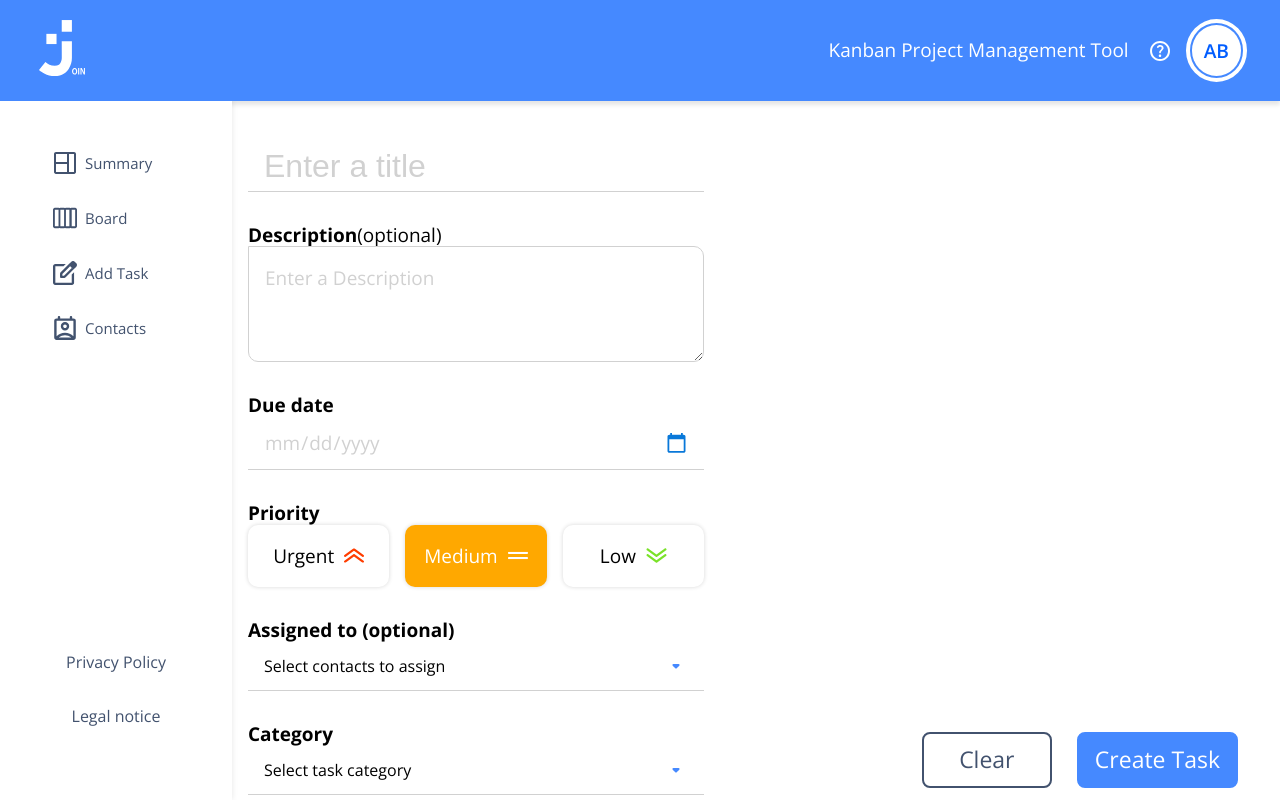
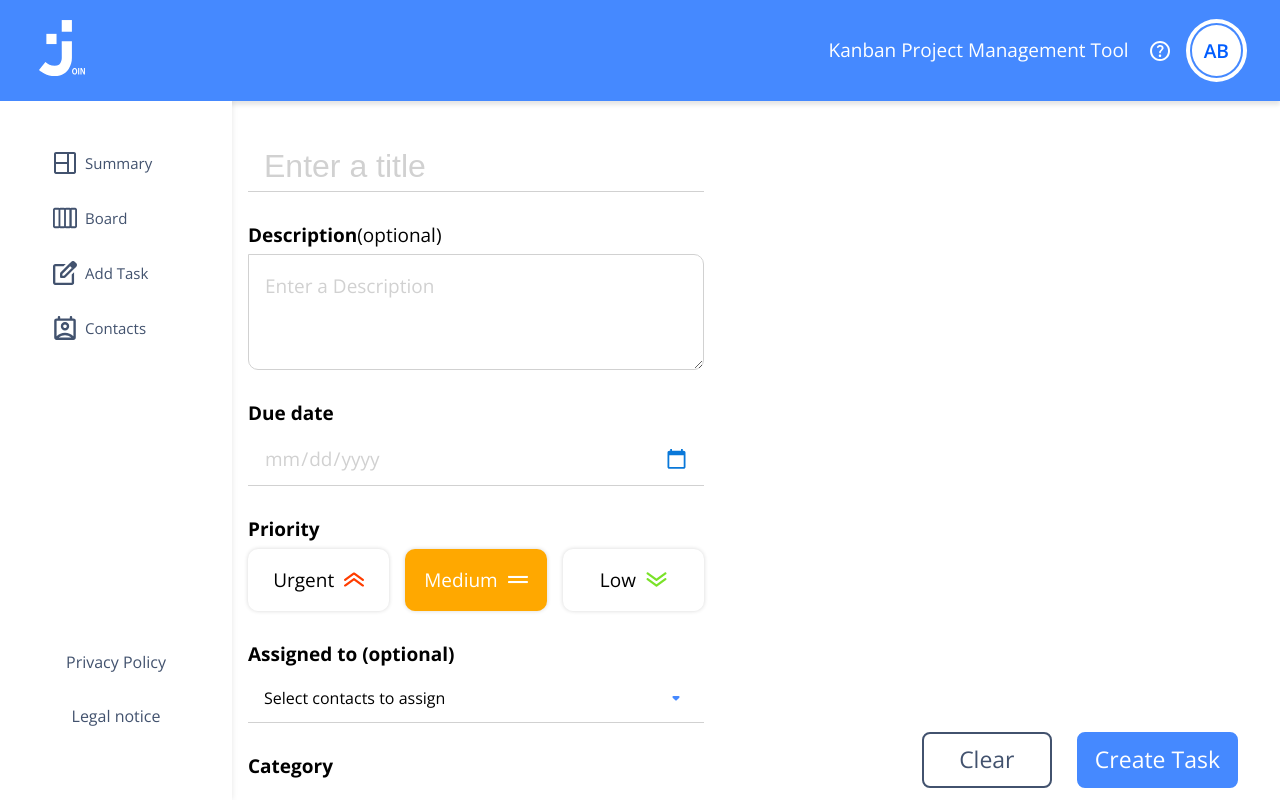
Before and after one commit to ereit673/join-solo, an Angular app: page / in a window 1280 px wide. Built offline with nearby package versions, Linux system fonts and the light colour scheme.

Commit message:
added gap to form input container

```diff
--- a/src/app/main-section/add-task/add-task.component.scss
+++ b/src/app/main-section/add-task/add-task.component.scss
@@ -25,6 +25,7 @@ textarea:focus {
 .form__input-container {
   display: flex;
   flex-direction: column;
+  gap: 8px;
 }
 
 .form__title-input {
@@ -434,7 +435,7 @@ textarea:focus {
     font-size: 2rem;
   }
 
-  .form__label, .form__description-input, .form__date-input, .form__priority-box{
+  .form__label, .form__description-input, .form__date-input, .form__priority-box, .form__subtasks__closed-input{
     font-size: 1.1875rem;
   }
 
```
